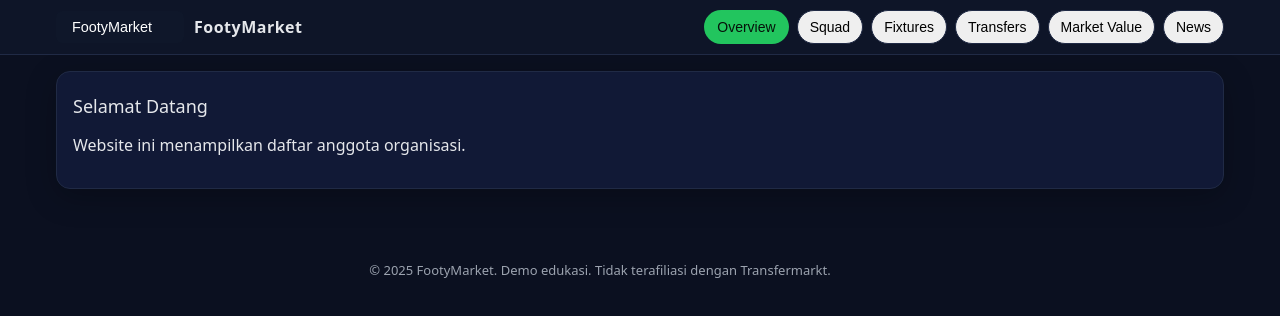
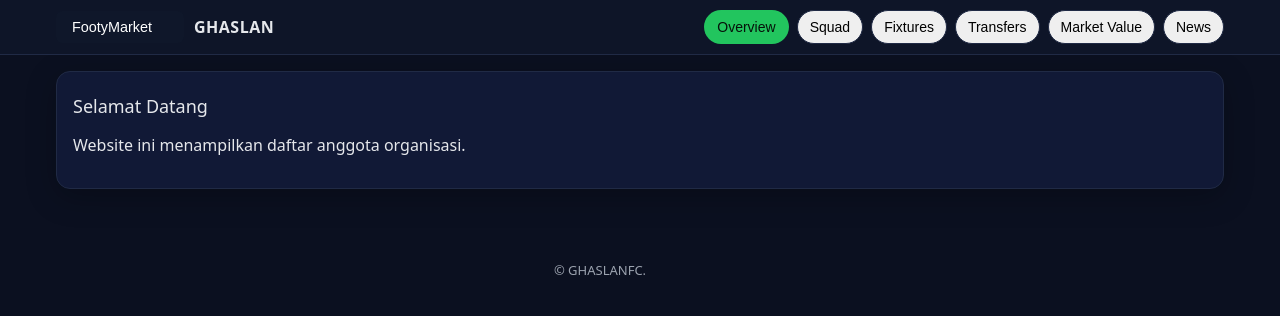
Before and after one commit to alghaa/Remaja-Islam-Masjid-Jami-Ittihadul-Ikhwan, a plain HTML site: page index.html in a window 1280 px wide. Drawn offline with Linux system fonts and the light colour scheme.

Commit message:
Update index.html

```diff
--- a/index.html
+++ b/index.html
@@ -3,7 +3,7 @@
 <head>
   <meta charset="UTF-8" />
   <meta name="viewport" content="width=device-width, initial-scale=1.0"/>
-  <title>FootyMarket – Portugal</title>
+  <title>Klub – Futsal</title>
   <meta name="description" content="Website bergaya Transfermarkt untuk tim nasional Portugal."/>
   <link rel="stylesheet" href="./css/styles.css"/>
 </head>
@@ -12,7 +12,7 @@
     <div class="nav-inner container">
       <div class="logo">
         <img src="./assets/logo.svg" alt="FootyMarket"/>
-        <span class="brand">FootyMarket</span>
+        <span class="brand">GHASLAN</span>
       </div>
       <div class="tabs">
         <button class="tab" data-route="overview" onclick="setRoute('overview')">Overview</button>
@@ -30,7 +30,7 @@
   <div class="toast" role="status" aria-live="polite"></div>
 
   <footer class="container footer">
-    <div>© 2025 FootyMarket. Demo edukasi. Tidak terafiliasi dengan Transfermarkt.</div>
+    <div>© GHASLANFC.</div>
   </footer>
 
   <script src="./js/app.js"></script>
```
